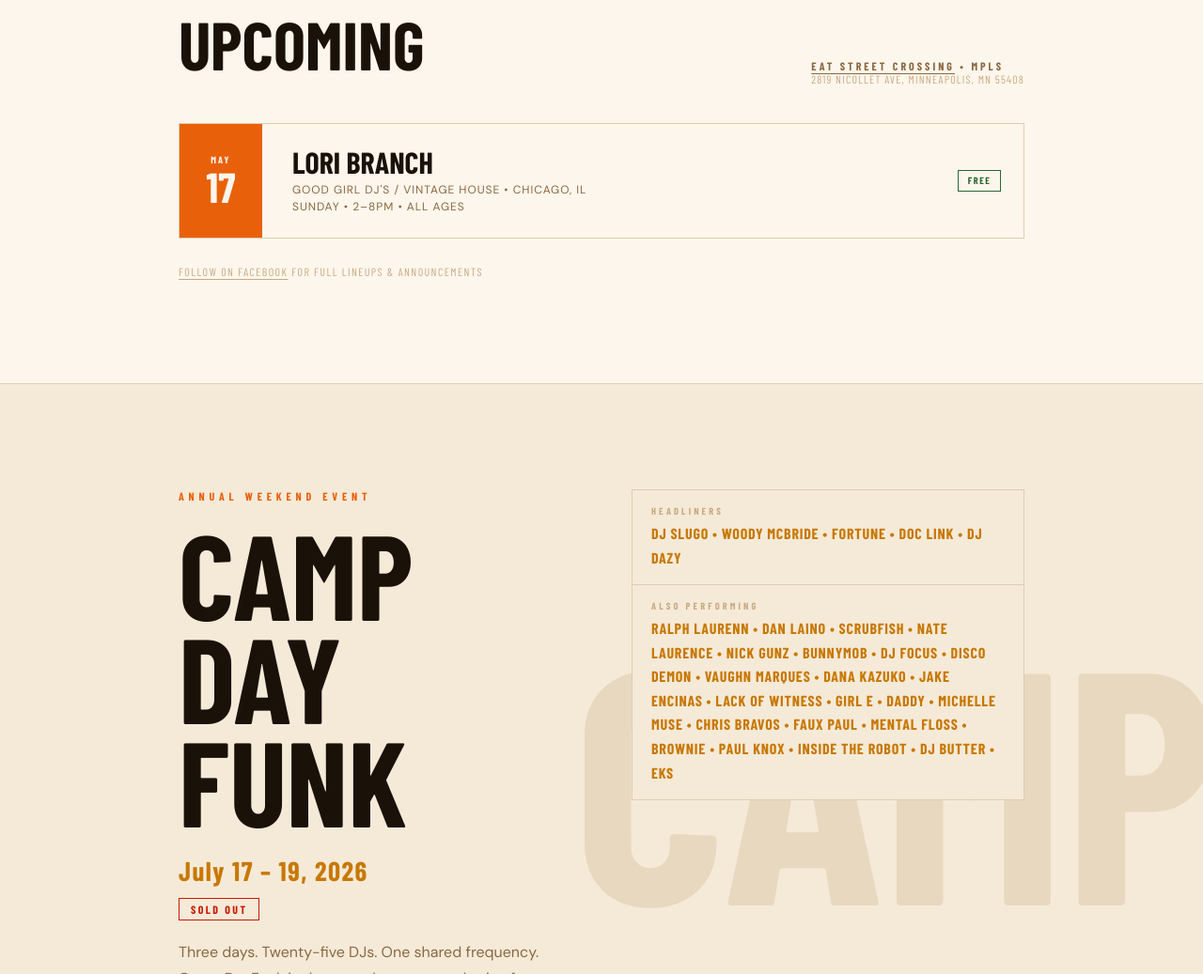
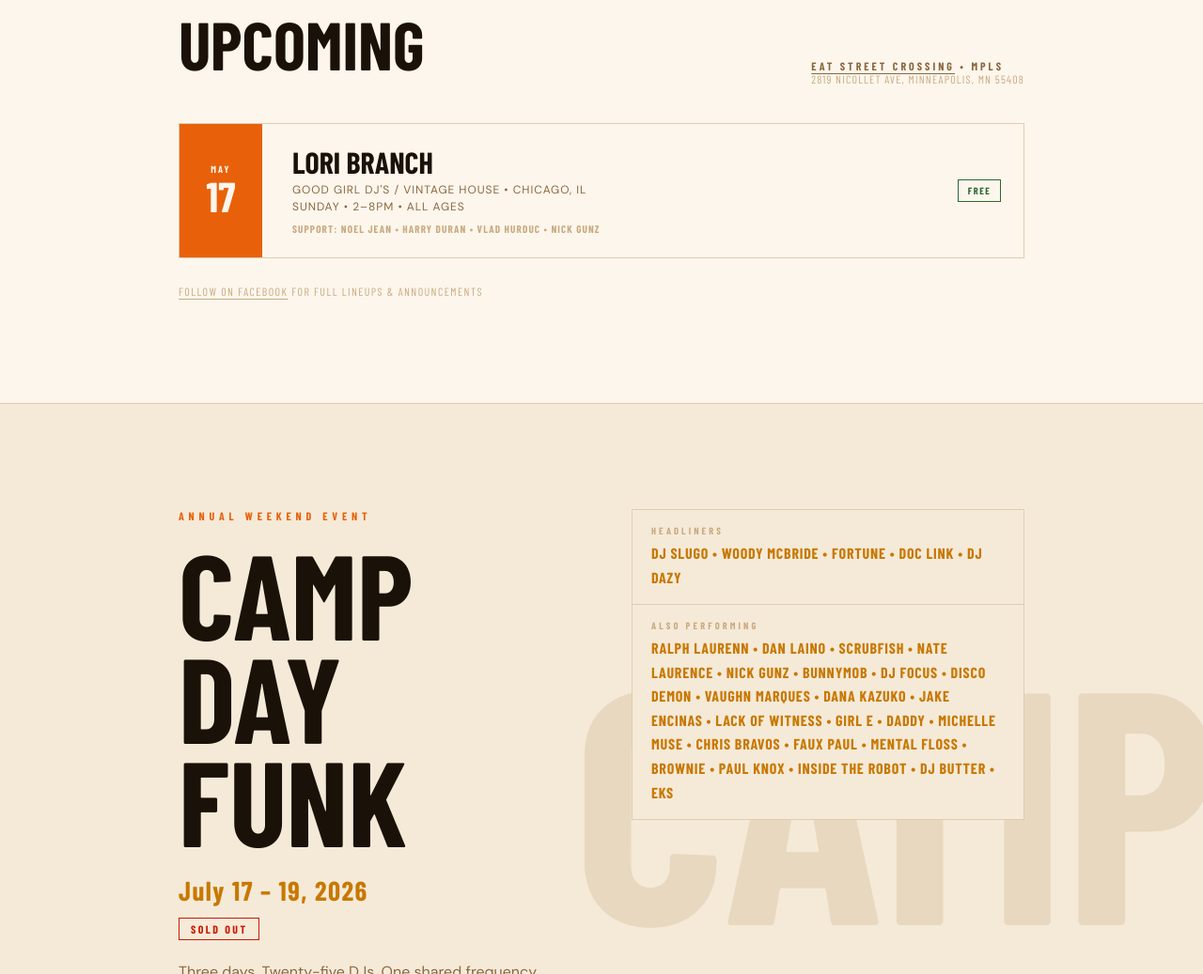
Before and after one commit to craigspree/dayfunk-website, a plain HTML site: page index.html in a window 1280 px wide. Shown: the part 1648-2685 px from the top of the page at 94% size. Drawn offline with nearby package versions, Linux system fonts and the light colour scheme; a web font is replaced by a local one.

Commit message:
Add files via upload
Added support DJs

```diff
--- a/index.html
+++ b/index.html
@@ -533,6 +533,16 @@
     .badge-free     { color: var(--green); }
     .badge-soldout  { color: var(--red); }
 
+    .event-support {
+      font-family: var(--font-disp);
+      font-size: 0.7rem;
+      font-weight: 700;
+      letter-spacing: 0.1em;
+      text-transform: uppercase;
+      color: var(--faint);
+      margin-top: 0.5rem;
+    }
+
     .events-footnote {
       margin-top: 1.75rem;
       font-family: var(--font-disp);
@@ -793,6 +803,7 @@
           <div class="event-info">
             <h3 class="event-headliner">Lori Branch</h3>
             <p class="event-meta">Good Girl DJ's / Vintage House &bull; Chicago, IL<br/>Sunday &bull; 2–8pm &bull; All Ages</p>
+            <p class="event-support">Support: Noel Jean &bull; Harry Duran &bull; Vlad Hurduc &bull; Nick Gunz</p>
           </div>
           <div class="event-badge"><span class="badge badge-free">Free</span></div>
         </article>
```
